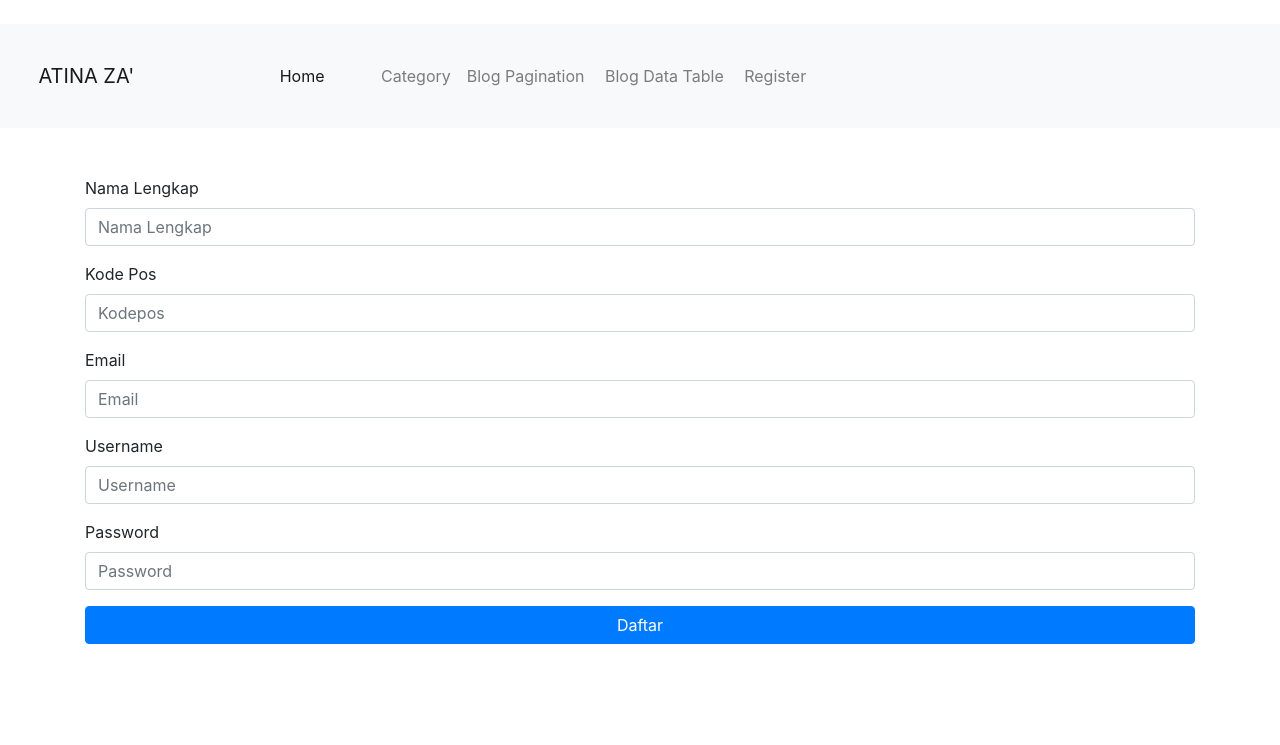
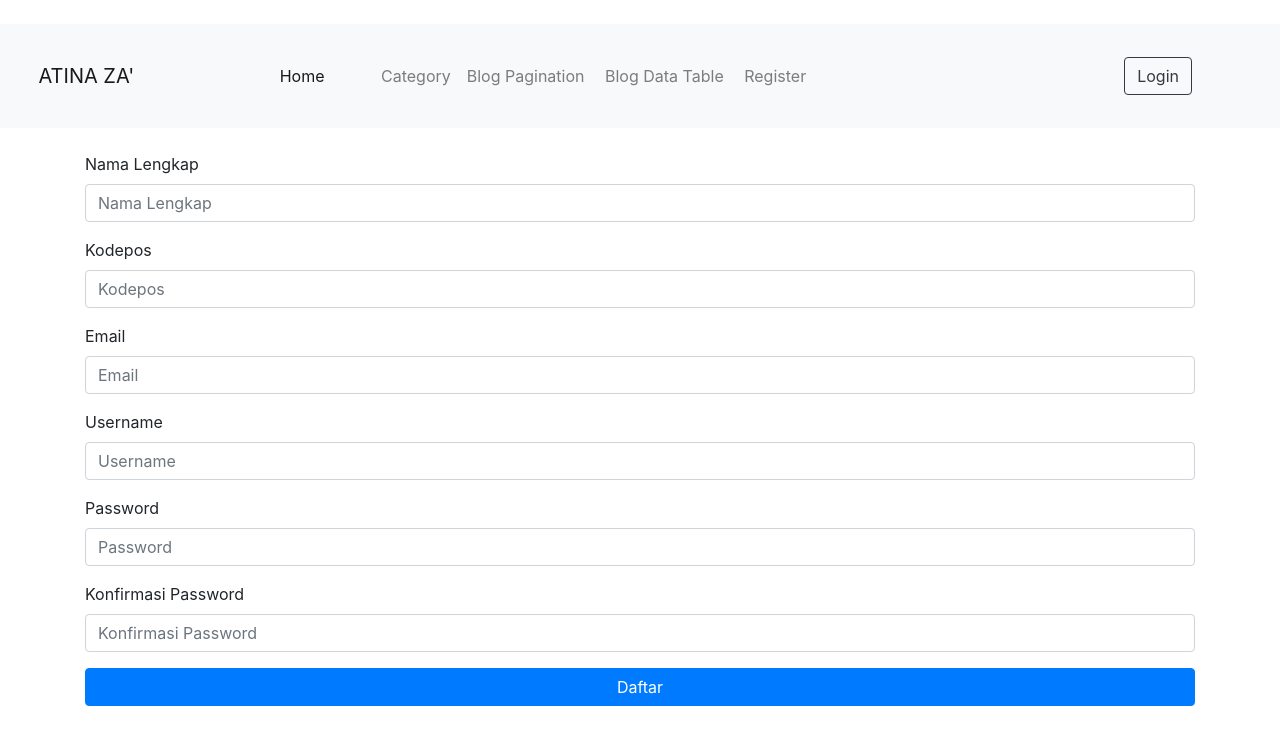
Before and after one commit to atinazr/Atina-CI3, a CodeIgniter app: page /CodeIgniter/index.php/user/register in a window 1280 px wide. Shown: the top 745 px of the page. Run offline with CodeIgniter, Linux system fonts and the light colour scheme; some libraries are stand-ins or nearby versions.

Commit message:
Login-Logout

```diff
--- a/application/controllers/User.php
+++ b/application/controllers/User.php
@@ -1,24 +1,34 @@
 <?php
 defined('BASEPATH') OR exit('No direct script access allowed');
- class User extends CI_Controller{
 
-    public function __construct()
+class User extends CI_Controller {
+
+	public function __construct()
     {
         parent::__construct();
 
         $this->load->library('form_validation');
-        $this->load->model('user_model');
+        $this->load->model('User_model');
     }
-    // Register user
+
+	public function index()
+	{
+		$this->load->view('header');
+		$this->load->view('users/register');
+		$this->load->view('footer');
+	}
+
+	// Register user
     public function register(){
         $data['page_title'] = 'Pendaftaran User';
 
         $this->form_validation->set_rules('nama', 'Nama', 'required');
         $this->form_validation->set_rules('username', 'Username', 'required|is_unique[users.username]');
-        $this->form_validation->set_rules('email', 'Email', 'required|is_unique[users.email]');
+        $this->form_validation->set_rules('email', 'Email','required|is_unique[users.email]');
         $this->form_validation->set_rules('password', 'Password', 'required');
-        $this->form_validation->set_rules('password2', 'Konfirmasi Password', 'matches[password]');
-         if($this->form_validation->run() === FALSE){
+        $this->form_validation->set_rules('password2', 'Konfirmasi Password','matches[password]');
+
+        if($this->form_validation->run() === FALSE){
             $this->load->view('header');
             $this->load->view('users/register', $data);
             $this->load->view('footer');
@@ -26,13 +36,65 @@ defined('BASEPATH') OR exit('No direct script access allowed');
             // Encrypt password
             $enc_password = md5($this->input->post('password'));
 
-            $this->user_model->register($enc_password);
+            $this->User_model->register($enc_password);
 
             // Tampilkan pesan
-            $this->session->set_flashdata('user_registered', 'Anda telah teregistrasi.');
+            $this->session->set_flashdata('user_registered', 'REGISTRATION DONE');
 
-            redirect('blog');
-		}
+            redirect('Blog');
+        }
 	}
+    public function login(){
+        $data['page_title'] = 'Log In';
+
+        $this->form_validation->set_rules('username', 'Username', 'required');
+        $this->form_validation->set_rules('password', 'Password', 'required');
+
+        if($this->form_validation->run() === FALSE){
+            $this->load->view('header');
+            $this->load->view('users/login', $data);
+            $this->load->view('footer');
+        } else {
+            // Get username
+    $username = $this->input->post('username');
+    // Get & encrypt password
+    $password = md5($this->input->post('password'));
+
+    // Login user
+    $user_id = $this->User_model->login($username, $password);
+
+    if($user_id){
+        // Buat session
+        $user_data = array(
+            'user_id' => $user_id,
+            'username' => $username,
+            'logged_in' => true
+        );
+         $this->session->set_userdata($user_data);
+
+        // Set message
+        $this->session->set_flashdata('user_loggedin', 'You are now logged in');
+
+        redirect('blog');
+    } else {
+        // Set message
+        $this->session->set_flashdata('login_failed', 'Login is invalid');
+
+        redirect('user/login');
+    }
+}}
+         public function logout(){
+        // Unset user data
+        $this->session->unset_userdata('logged_in');
+        $this->session->unset_userdata('user_id');
+        $this->session->unset_userdata('username');
+
+        // Set message
+        $this->session->set_flashdata('user_loggedout', 'Anda sudah log out');
+
+        redirect('User/login');
+    }
+
+
+
 }
-?>
--- a/application/models/User_model.php
+++ b/application/models/User_model.php
@@ -1,7 +1,9 @@
 <?php
 defined('BASEPATH') OR exit('No direct script access allowed');
-class User_model extends CI_Model{
-   public function register($enc_password){
+
+class User_model extends CI_Model {
+
+  public function register($enc_password){
        // Array data user
        $data = array(
            'nama' => $this->input->post('nama'),
@@ -14,4 +16,20 @@ class User_model extends CI_Model{
        // Insert user
        return $this->db->insert('users', $data);
    }
-  }
+
+    public function login($username, $password){
+       // Validasi
+       $this->db->where('username', $username);
+       $this->db->where('password', $password);
+
+       $result = $this->db->get('users');
+
+       if($result->num_rows() == 1){
+           return $result->row(0)->user_id;
+       } else {
+           return false;
+       }
+   }
+
+
+}
--- a/application/views/header.php
+++ b/application/views/header.php
@@ -30,6 +30,34 @@
 				<li class="nav-item">
 					            <a class="nav-link" href="<?php echo base_url("index.php/User/register")?>">Register</a>
 				</li>
-			        </ul>
+				</ul>
+				<?php if(!$this->session->userdata('logged_in')) : ?>
+
+  				 <div class="btn-group" role="group" aria-label="Data baru">
+       				<?php echo anchor('User/login', 'Login', array('class' => 'btn btn-outline-dark')); ?>
+      			</div>
+				<?php endif; ?>
+
+				<?php if($this->session->userdata('logged_in')) : ?>
+   				<div class="btn-group" role="group" aria-label="Data baru">
+					<?php echo anchor('User/logout', 'Logout', array('class' => 'btn btn-outline-dark')); ?>
+   				</div>
+				<?php endif; ?>
+
 		      </div>
 	    </nav>
+		<?php if($this->session->flashdata('user_registered')): ?>
+         <?php echo '<div class="alert alert-success" role="alert">'.$this->session->flashdata('user_registered').'</div>'; ?>
+       <?php endif; ?>
+
+       <?php if($this->session->flashdata('user_loggedin')): ?>
+         <?php echo '<p class="alert alert-success">'.$this->session->flashdata('user_loggedin').'</p>'; ?>
+       <?php endif; ?>
+
+       <?php if($this->session->flashdata('login_failed')): ?>
+         <?php echo '<p class="alert alert-danger">'.$this->session->flashdata('login_failed').'</p>'; ?>
+       <?php endif; ?>
+
+        <?php if($this->session->flashdata('user_loggedout')): ?>
+         <?php echo '<p class="alert alert-success">'.$this->session->flashdata('user_loggedout').'</p>'; ?>
+       <?php endif; ?>
--- a/application/views/users/register.php
+++ b/application/views/users/register.php
@@ -1,28 +1,33 @@
 <?php echo form_open('user/register', array('class' => 'needs-validation', 'novalidate' => '')); ?>
- <main role="main" class="container">
-	<div class="form-group">
+<main role="main" class="container">
+   <div class="form-group">
        <label>Nama Lengkap</label>
-       <input type="text" class="form-control" name="nama" placeholder="Nama Lengkap">
+       <input type="text" class="form-control" name="nama" placeholder="Nama Lengkap" value="<?php echo set_value('nama') ?>">
+   </div>
+
+   <div class="form-group">
+       <label>Kodepos</label>
+       <input type="text" class="form-control" name="kodepos" placeholder="Kodepos" value="<?php echo set_value('kodepos') ?>">
+   </div>
+
+   <div class="form-group">
+       <label>Email</label>
+       <input type="email" class="form-control" name="email" placeholder="Email" value="<?php echo set_value('email') ?>">
+   </div>
+
+   <div class="form-group">
+       <label>Username</label>
+       <input type="text" class="form-control" name="username" placeholder="Username" value="<?php echo set_value('username') ?>">
+   </div>
+
+   <div class="form-group">
+       <label>Password</label>
+       <input type="text" class="form-control" name="password" placeholder="Password" value="<?php echo set_value('password') ?>">
    </div>
    <div class="form-group">
-       <label>Kode Pos</label>
-       <input type="text" class="form-control" name="kodepos" placeholder="Kodepos">
+       <label>Konfirmasi Password</label>
+       <input type="text" class="form-control" name="password2" placeholder="Konfirmasi Password" value="<?php echo set_value('password') ?>">
    </div>
-   <div class="form-group">
-       <label>Email</label>
-       <input type="text" class="form-control" name="email" placeholder="Email">
-   </div>
-   <div class="form-group">
-       <label>Username</label>
-       <input type="text" class="form-control" name="username" placeholder="Username">
-   </div>
-   <div class="form-group">
-       <label>Password</label>
-       <input type="text" class="form-control" name="password" placeholder="Password">
-   </div>
-   <div class="form-group">
-
-
    <button type="submit" class="btn btn-primary btn-block">Daftar</button>
-    </main>
+   </main>
 <?php echo form_close(); ?>
```
Also changed, not shown: application/views/users/login.php (added, +14 -0 lines), 1 other file.
